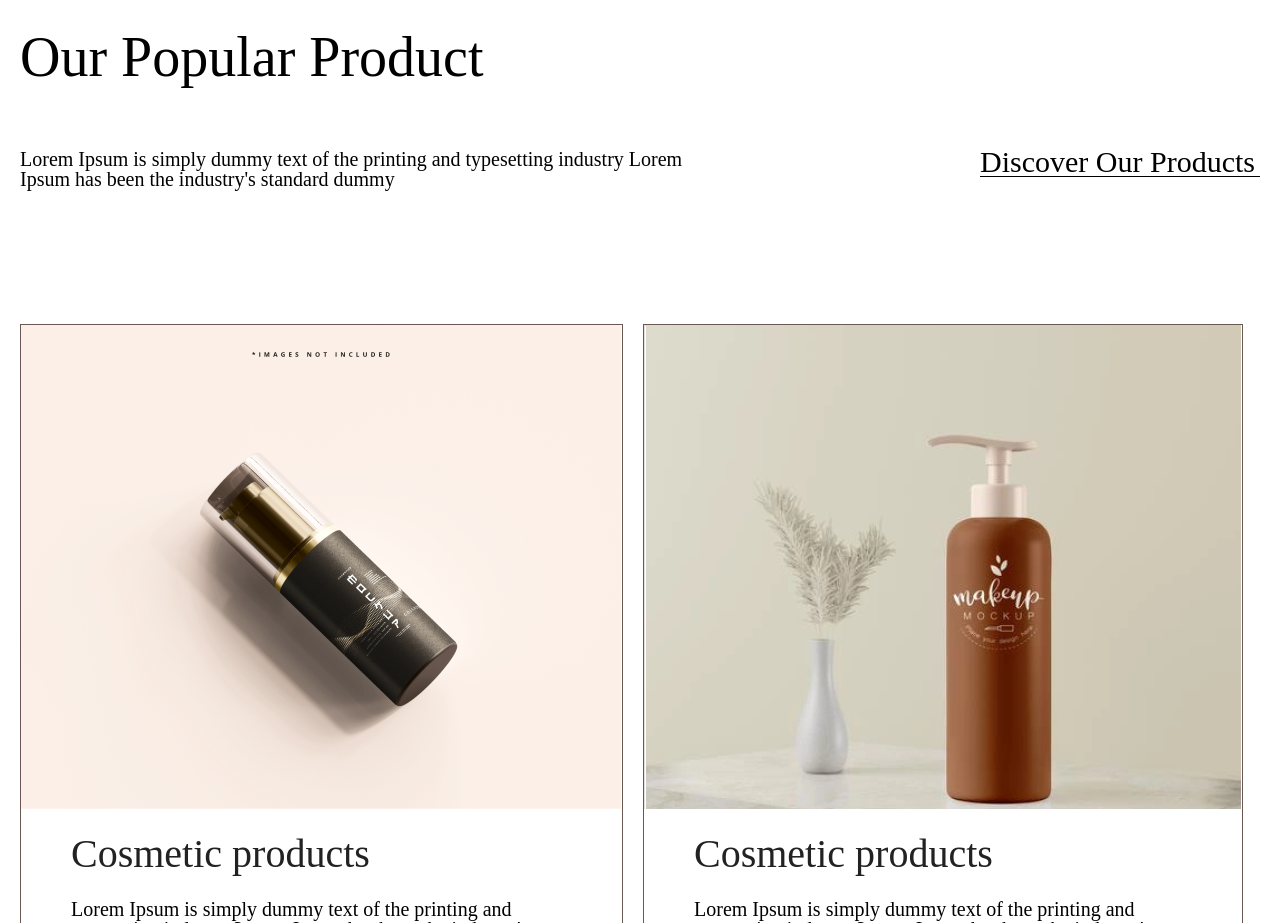
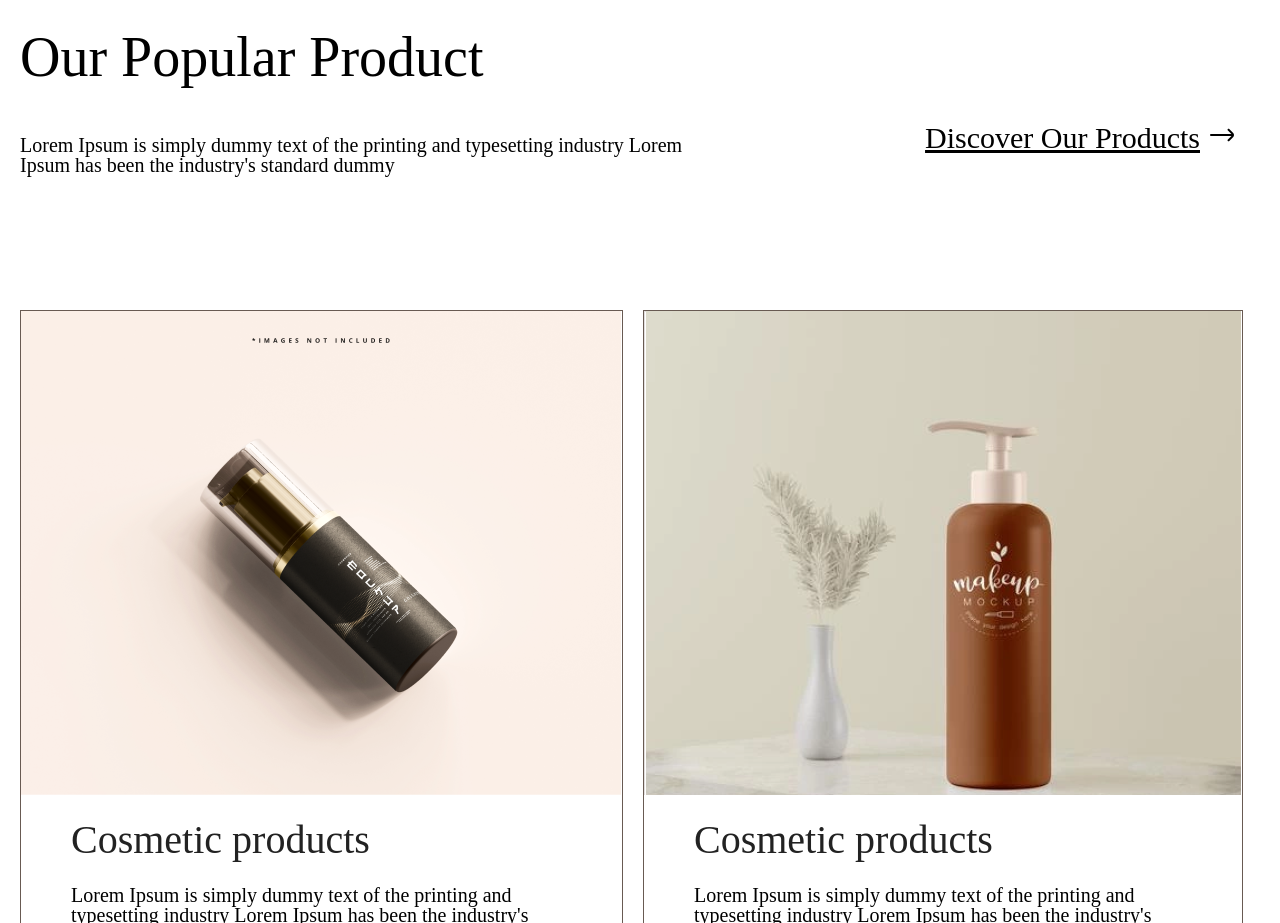
Before and after one commit to Stanislav11156789/HW6, a plain HTML site: page hw10/index.html in a window 1280 px wide. Shown: the part 840-1763 px from the top of the page. Drawn offline with Linux system fonts and the light colour scheme.

Commit message:
add hw10

```diff
--- a/hw10/style.css
+++ b/hw10/style.css
@@ -108,8 +108,6 @@
   font-size: 20px;
 }
 .list-one {
-  width: 513px;
-  height: 70px;
   font-size: 56px;
 }
 .flex-cont {
@@ -125,11 +123,22 @@
   font-size: 20px;
 }
 .list-a {
-  width: 280px;
-  height: 30px;
+  display: flex;
+  flex-direction: row;
+  justify-content: space-between;
   font-size: 30px;
-  border-bottom: 1px solid black;
-  margin-left: 180px;
+  text-decoration: underline;
+  position: relative;
+}
+.list-a::after {
+  content: "";
+  background-image: url("./img/free-icon-font-arrow-right-3916800.png");
+  width: 50px;
+  height: 50px;
+  background-repeat: no-repeat;
+  display: inline-block;
+  position: relative;
+  margin-left: 10px;
 }
 .image {
   width: 603px;
```
